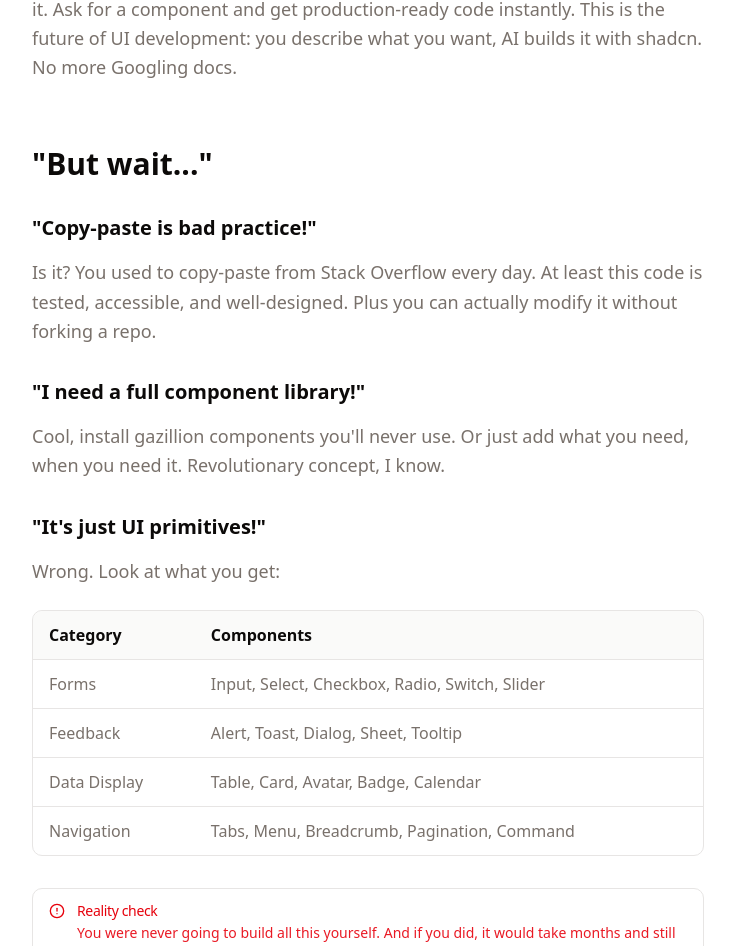
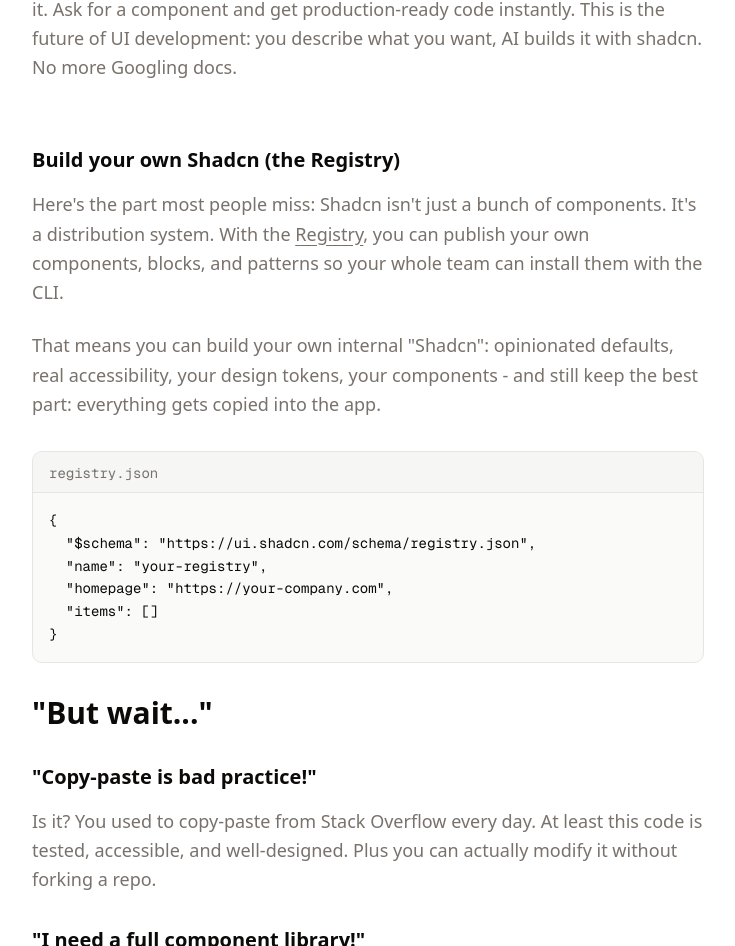
Before and after one commit to TheOrcDev/justfuckinguseshadcn, a Next.js app: page / in a window 1280 px wide. Shown: the part 2831-3777 px from the top of the page, without its empty margins (272-1007 px from the left). Built offline with nearby package versions, Linux system fonts and the light colour scheme.

Commit message:
feat: add new section on building a custom Shadcn registry with example configuration

```diff
--- a/app/page.tsx
+++ b/app/page.tsx
@@ -165,6 +165,46 @@
             what you want, AI builds it with shadcn. No more Googling docs.
           </p>
 
+          <h3 className="mb-4 font-bold text-xl">
+            Build your own Shadcn (the Registry)
+          </h3>
+          <p className="mb-6 text-lg text-muted-foreground leading-relaxed">
+            Here&apos;s the part most people miss: Shadcn isn&apos;t just a
+            bunch of components. It&apos;s a distribution system. With the{" "}
+            <Link
+              className="underline underline-offset-4 hover:text-foreground"
+              href="https://ui.shadcn.com/docs/registry"
+              rel="noopener noreferrer"
+              target="_blank"
+            >
+              Registry
+            </Link>
+            , you can publish your own components, blocks, and patterns so your
+            whole team can install them with the CLI.
+          </p>
+          <p className="mb-8 text-lg text-muted-foreground leading-relaxed">
+            That means you can build your own internal &quot;Shadcn&quot;:
+            opinionated defaults, real accessibility, your design tokens, your
+            components - and still keep the best part: everything gets copied
+            into the app.
+          </p>
+
+          <div className="mb-8 overflow-hidden rounded-lg border bg-muted/50">
+            <div className="border-b bg-muted/80 px-4 py-2">
+              <span className="font-mono text-muted-foreground text-sm">
+                registry.json
+              </span>
+            </div>
+            <pre className="overflow-x-auto p-4 font-mono text-sm leading-relaxed">
+              {`{
+  "$schema": "https://ui.shadcn.com/schema/registry.json",
+  "name": "your-registry",
+  "homepage": "https://your-company.com",
+  "items": []
+}`}
+            </pre>
+          </div>
+
           <h2 className="mb-8 font-extrabold text-3xl">
             &quot;But wait...&quot;
           </h2>
```
